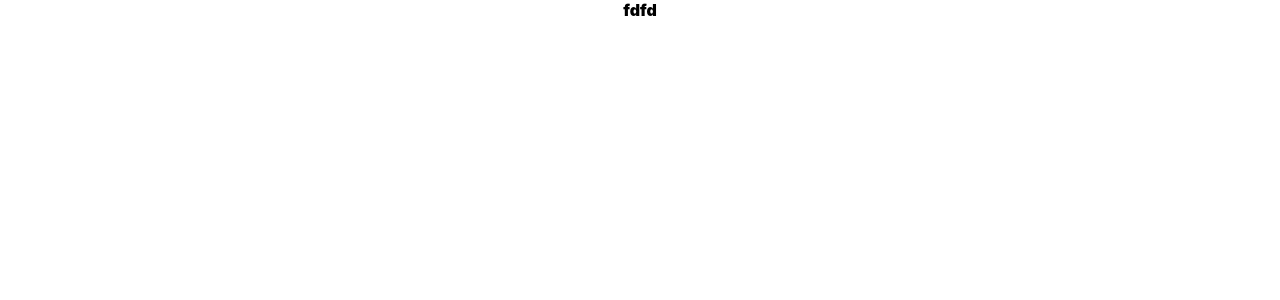
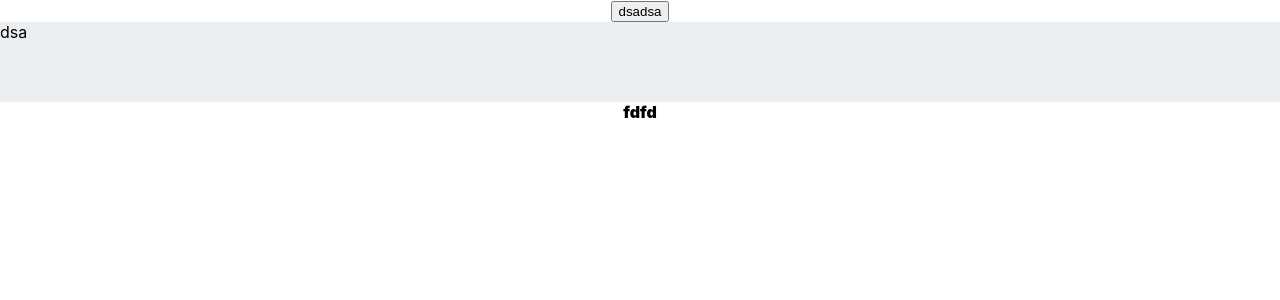
Before and after one commit to z1kman/GitHubDashboard, a React (Create React App) app: page / in a window 1280 px wide. Shown: the top 300 px of the page. Built offline with nearby package versions, Linux system fonts and the light colour scheme.

Commit message:
Added them

```diff
--- a/package.json
+++ b/package.json
@@ -3,6 +3,7 @@
   "version": "0.1.0",
   "private": true,
   "dependencies": {
+    "@reduxjs/toolkit": "^1.8.0",
     "@testing-library/jest-dom": "^5.16.2",
     "@testing-library/react": "^12.1.2",
     "@testing-library/user-event": "^13.5.0",
@@ -10,9 +11,12 @@
     "@types/node": "^16.11.24",
     "@types/react": "^17.0.39",
     "@types/react-dom": "^17.0.11",
+    "classnames": "^2.3.1",
     "node-sass": "^7.0.1",
     "react": "^17.0.2",
     "react-dom": "^17.0.2",
+    "react-redux": "^7.2.6",
+    "react-router-dom": "^6.2.2",
     "react-scripts": "5.0.0",
     "sass": "^1.49.7",
     "typescript": "^4.5.5",
@@ -21,6 +25,8 @@
   "scripts": {
     "start": "react-scripts start",
     "build": "react-scripts build",
+    "lint": "eslint .",
+    "fix-js": "eslint-auto-fix",
     "test": "react-scripts test",
     "eject": "react-scripts eject"
   },
--- a/src/App.tsx
+++ b/src/App.tsx
@@ -1,13 +1,39 @@
-import "./App.css";
 import React from "react";
 
-/// Routes
+// Styles
+import "./App.css";
+import "./static/themes.css";
+
+// Helpers
+import cn from "classnames";
+
+// RTK
+import { useSelector, useDispatch } from "react-redux";
+import { setTheme } from "./features/theme/themeSlice";
+
+// Components
+import { BrowserRouter, Routes, Route } from "react-router-dom";
+import { RootState } from "./app/store";
 import Main from "./routes/Main";
 
 function App() {
+  const theme = useSelector((state: RootState) => state.theme.value);
+  const dispatch = useDispatch();
+
+  const onClick = () => {
+    dispatch(setTheme("dark"));
+  };
+
   return (
-    <div className="App">
-      <Main />
+    <div className={cn("App", `theme-${theme}`)}>
+      <BrowserRouter>
+        <button type="button" onClick={() => onClick()}>
+          dsadsa
+        </button>
+        <Routes>
+          <Route path="/" element={<Main />} />
+        </Routes>
+      </BrowserRouter>
     </div>
   );
 }
--- /dev/null
+++ b/src/app/store.ts
@@ -0,0 +1,13 @@
+import { configureStore } from "@reduxjs/toolkit";
+import themeReducer from "../features/theme/themeSlice";
+
+export const store = configureStore({
+  reducer: {
+    theme: themeReducer,
+  },
+});
+
+// Infer the `RootState` and `AppDispatch` types from the store itself
+export type RootState = ReturnType<typeof store.getState>;
+// Inferred type: {posts: PostsState, comments: CommentsState, users: UsersState}
+export type AppDispatch = typeof store.dispatch;
--- /dev/null
+++ b/src/components/Header/header.module.scss
@@ -0,0 +1,10 @@
+@import '../../static/themes.scss';
+
+$this: ".Header";
+
+#{$this} {
+    width: 100%;
+    display: flex;
+    background-color: $body-color;
+    height: 80px;
+}
--- /dev/null
+++ b/src/components/Header/header.tsx
@@ -0,0 +1,6 @@
+import React from "react";
+import styles from "./header.module.scss";
+
+export default function Header() {
+  return <div className={styles.Header}>dsa</div>;
+}
--- /dev/null
+++ b/src/components/Header/index.tsx
@@ -0,0 +1,3 @@
+import Header from "./header";
+
+export default Header;
--- /dev/null
+++ b/src/features/theme/themeSlice.ts
@@ -0,0 +1,26 @@
+
+import { createSlice, PayloadAction } from "@reduxjs/toolkit";
+
+export interface ThemeState {
+  value: string;
+}
+
+const initialState: ThemeState = {
+  value: "light",
+};
+
+export const themeSlice = createSlice({
+  name: "theme",
+  initialState,
+   /* eslint-disable */
+  reducers: {
+    setTheme: (state, action: PayloadAction<string>) => {
+      state.value = action.payload;
+    },
+  },
+   /* eslint-enable */
+});
+
+export const { setTheme } = themeSlice.actions;
+
+export default themeSlice.reducer;
--- a/src/index.tsx
+++ b/src/index.tsx
@@ -1,14 +1,17 @@
 import React from "react";
 import ReactDOM from "react-dom";
 import "./index.css";
+import { Provider } from "react-redux";
+import { store } from "./app/store";
 import App from "./App";
 import reportWebVitals from "./reportWebVitals";
 
+
 ReactDOM.render(
   <React.StrictMode>
-    <App />
-
-
+    <Provider store={store}>
+      <App />
+    </Provider>
   </React.StrictMode>,
   document.getElementById("root")
 );
--- a/src/routes/Main/index.tsx
+++ b/src/routes/Main/index.tsx
@@ -1,8 +1,15 @@
 import React from "react";
 import styles from "./styles.module.scss";
 
+import Header from "../../components/Header";
+
 function Main() {
-  return <div className={styles.bold}>fdfd</div>;
+  return (
+    <>
+      <Header />
+      <div className={styles.bold}>fdfd</div>
+    </>
+  );
 }
 
 export default Main;
--- /dev/null
+++ b/src/static/themes.css
@@ -0,0 +1,42 @@
+.theme-light {
+  --body-color: #eceff1;
+  --antiBody-color: #263238;
+  --shared-primary-color: #1565c0;
+  --shared-secondary-color: #ef6c00;
+  --shared-error-color: #c62828;
+  --shared-default-color: #9e9e9e;
+  --shared-disabled-color: #e0e0e0;
+  --text-lvl1-color: #263238;
+  --text-lvl3-color: #546e7a;
+  --text-lvl5-color: #78909c;
+  --text-lvl7-color: #b0bec5;
+  --text-lvl9-color: #eceff1;
+}
+
+.theme-dark {
+  --body-color: #263238;
+  --antiBody-color: #eceff1;
+  --shared-primary-color: #90caf9;
+  --shared-secondary-color: #ffe0b2;
+  --shared-error-color: #ffcdd2;
+  --shared-default-color: #bdbdbd;
+  --shared-disabled-color: #616161;
+  --text-lvl1-color: #eceff1;
+  --text-lvl3-color: #b0bec5;
+  --text-lvl5-color: #78909c;
+  --text-lvl7-color: #546e7a;
+  --text-lvl9-color: #263238;
+}
+
+@media (prefers-color-scheme: dark) {
+  body.theme-auto {
+    --background-color: #111;
+    --text-color: #f3f3f3;
+  }
+}
+@media (prefers-color-scheme: light) {
+  body.theme-auto {
+    --background-color: #f3f3f3;
+    --text-color: #111;
+  }
+}
--- /dev/null
+++ b/src/static/themes.scss
@@ -0,0 +1 @@
+$body-color: var(--body-color)
```
Also changed, not shown: .eslintrc.js, 1 other file (tests, documents, lock files or other folders).
